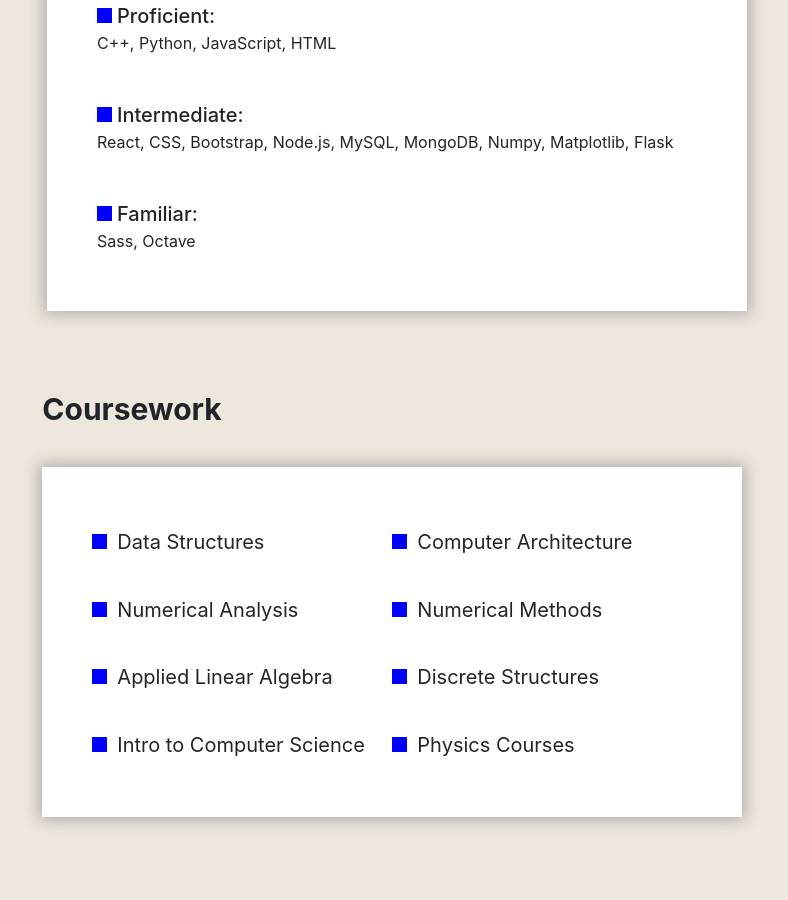
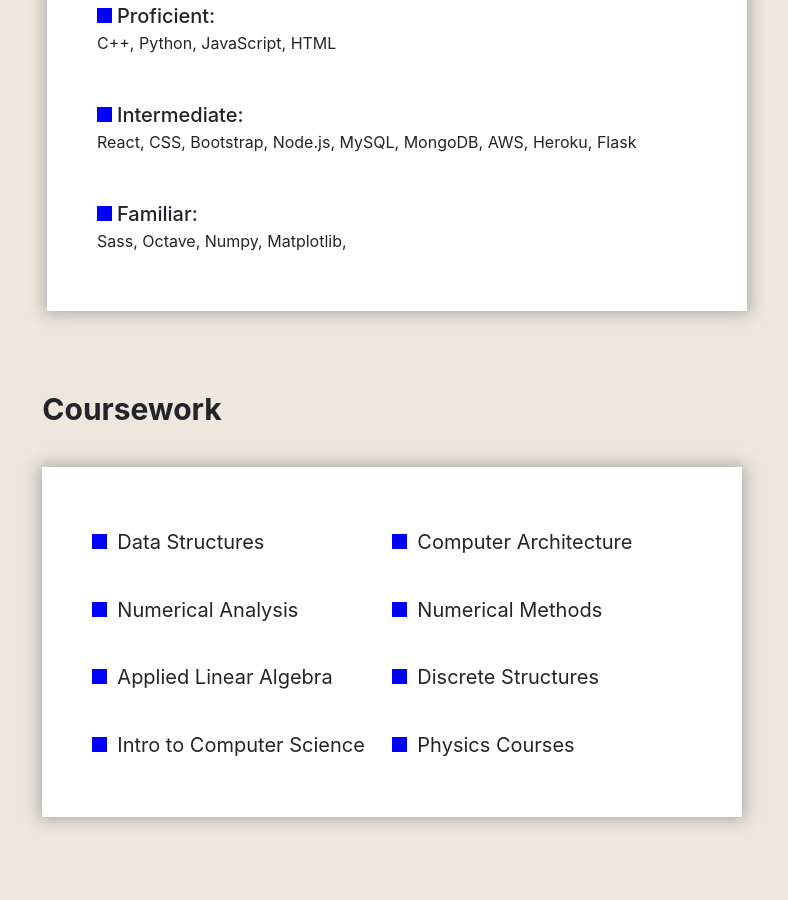
Before and after one commit to cornman00/portfolio, a React (Create React App) app: page /resume in a window 1280 px wide. Shown: the part 920-1820 px from the top of the page, without its empty margins (243-1031 px from the left). Built offline with nearby package versions, Linux system fonts and the light colour scheme.

Commit message:
Added hangman project and modified skills section on resume

```diff
--- a/src/components/Projects/ProjectMain.js
+++ b/src/components/Projects/ProjectMain.js
@@ -5,6 +5,7 @@
 import FormValidation from "../../Images/form-validation.png";
 import Ecommerce from "../../Images/ecommerce.png";
 import iShoes from "../../Images/iShoes.png";
+import Hangman from "../../Images/hangman.jpg";
 
 export class ProjectMain extends Component {
   render() {
@@ -33,6 +34,13 @@
             "Spotify API",
             "Heroku",
           ]}
+        />
+        <ProjectBox
+          title="Hangman Game"
+          img={Hangman}
+          url="https://hangman00.herokuapp.com/"
+          description="A simple hangman game"
+          stacks={["Javascript", "HTML", "CSS", "NodeJS / Express", "Heroku"]}
         />
         <ProjectBox
           title="CoronaTrace"
--- a/src/components/Resume/ResumeMain.js
+++ b/src/components/Resume/ResumeMain.js
@@ -56,8 +56,8 @@
               <div className="proficiency-bullet"></div>
               <div className="proficiency-tag">Intermediate: </div>
               <p className="intermediate-list">
-                React, CSS, Bootstrap, Node.js, MySQL, MongoDB, Numpy,
-                Matplotlib, Flask
+                React, CSS, Bootstrap, Node.js, MySQL, MongoDB, AWS, Heroku,
+                Flask
               </p>
             </div>
 
@@ -65,7 +65,9 @@
               <span>
                 <div className="proficiency-bullet"></div>
                 <div className="proficiency-tag">Familiar: </div>
-                <p className="familiar-list"> Sass, Octave </p>
+                <p className="familiar-list">
+                  Sass, Octave, Numpy, Matplotlib,
+                </p>
               </span>
             </div>
           </div>
```
Also changed, not shown: src/Images/hangman.jpg (added).
